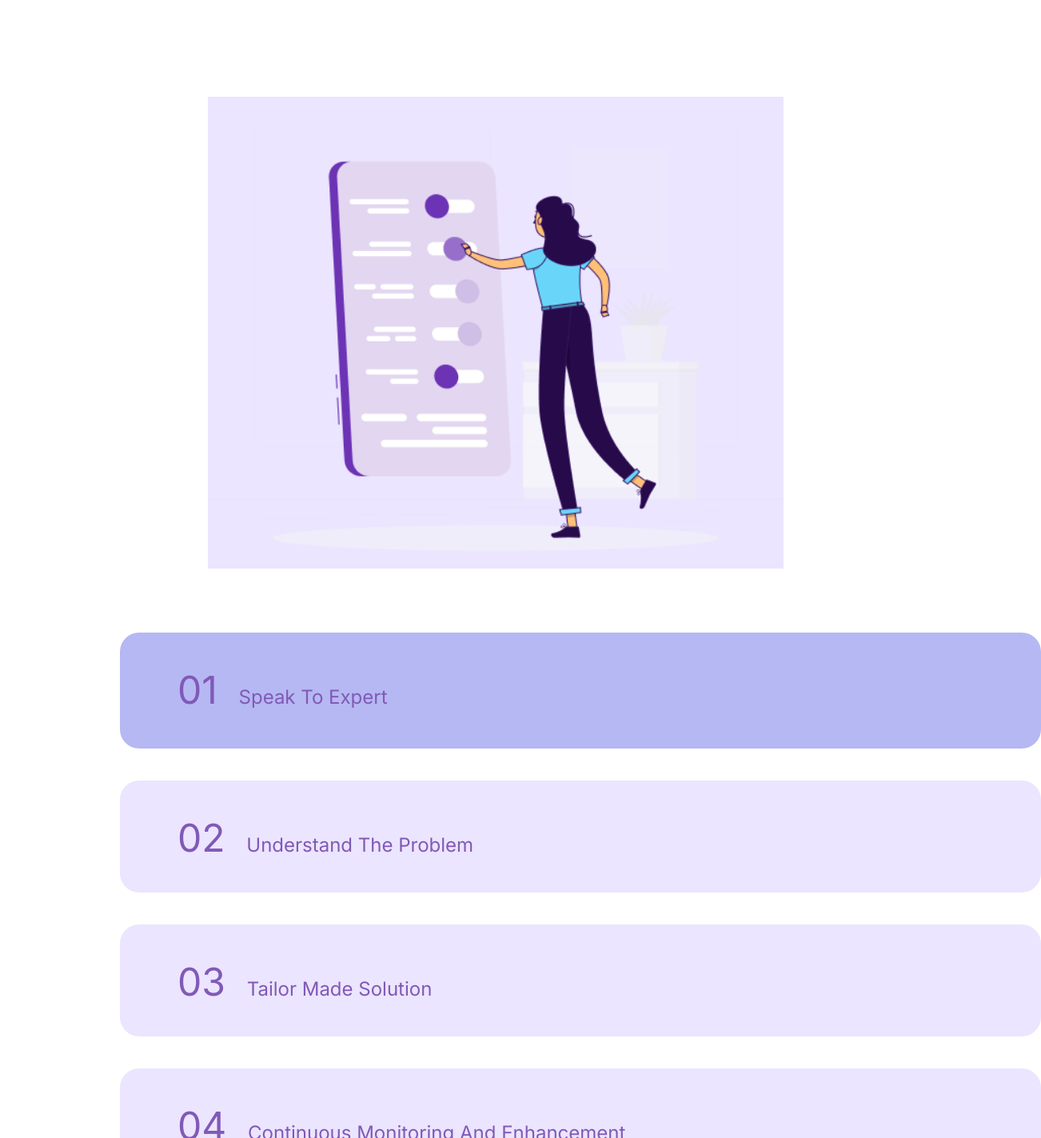
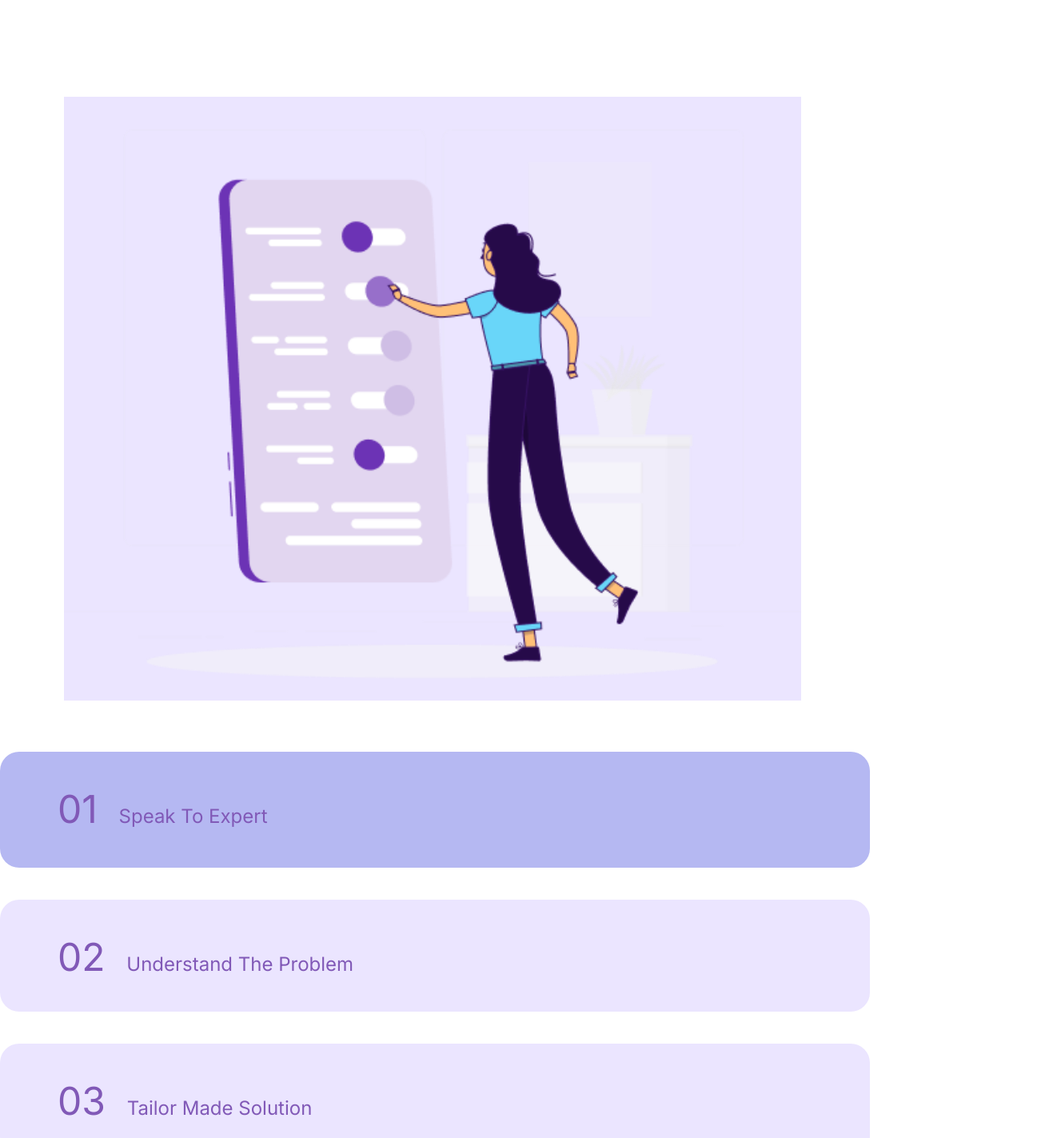
Before and after one commit to krishnakumar-M04/Freelance, a React (Vite) app in the folder Vio-Assignment/: page / in a window 1280 px wide. Shown: the part 5432-6855 px from the top of the page at 80% size, 1302 px wide, since content can reach past the window. Built offline with nearby package versions, Linux system fonts and the light colour scheme.

Commit message:
aliment changes for mobile is done

```diff
--- a/Vio-Assignment/src/App.css
+++ b/Vio-Assignment/src/App.css
@@ -40,14 +40,14 @@
     flex-direction: column;
     justify-content: center;
   }
-  .work img {
+  /* .work img {
     width: 60%;
     margin-left: 180px;
-  }
-  .work-cont {
-    width: 90%;
+  } */
+  /* .work-cont {
+    width: 80%;
     margin-left: 150px;
-  }
+  } */
   .banner1 {
     margin-left: 100px;
   }
@@ -69,7 +69,7 @@
    }
    .work img {
     width: 60%;
-    margin-left: 180px;
+    margin-left: 200px;
   }
   .work-cont {
     width: 80%;
@@ -152,7 +152,7 @@
   }
   .work .img {
     width: 95%;
-    margin-left:30px;
+    margin-left:90px;
     margin-right: 0px;
   }
   /* .work-cont {
@@ -185,6 +185,11 @@
     margin-left: 20px;
 
   }
+  .work .img{
+    width: 100%;
+    margin-left: 15px;
+    margin-right: 0px;
+  }
   .work-cont {
     width: 95%;
     margin-right: 0px;
--- a/Vio-Assignment/src/component/Section7.jsx
+++ b/Vio-Assignment/src/component/Section7.jsx
@@ -21,13 +21,13 @@ const Section7 = () => {
           Simplifying the XXXX experience
         </h4>
       </div>
-      <div className="flex justify-center gap-20 work">
-        <div className=" mt-20 ml-20 img">
-          <img className=" bg-[#EBE5FF]" src={img1} alt="" />
+      <div className="flex justify-center gap-16 work">
+        <div className=" mt-20 ml-20 w-[80%] img">
+          <img className=" bg-[#EBE5FF] w-[90%]" src={img1} alt="" />
         </div>
         <div className="w-[100%] ml-0  ">
           <div
-            className="w-[80%] work-cont  bg-[#EBE5FF]  rounded-3xl  "
+            className="w-[85%] work-cont  bg-[#EBE5FF]  rounded-3xl  "
             style={{ background: bgcolor[0] }}
             onClick={() => hoverEffect(0)}
           >
@@ -37,7 +37,7 @@ const Section7 = () => {
             </h1>
           </div>
           <div
-            className="w-[80%] h-[140px] mt-10 bg-[#EBE5FF]  rounded-3xl work-cont   "
+            className="w-[85%] h-[140px] mt-10 bg-[#EBE5FF]  rounded-3xl work-cont   "
             style={{ background: bgcolor[1] }}
             onClick={() => hoverEffect(1)}
           >
@@ -47,7 +47,7 @@ const Section7 = () => {
             </h1>
           </div>
           <div
-            className="w-[80%] h-[140px] mt-10  bg-[#EBE5FF] work-cont  rounded-3xl "
+            className="w-[85%] h-[140px] mt-10  bg-[#EBE5FF] work-cont  rounded-3xl "
             style={{ background: bgcolor[2] }}
             onClick={() => hoverEffect(2)}
           >
@@ -57,7 +57,7 @@ const Section7 = () => {
             </h1>
           </div>
           <div
-            className="w-[80%] h-[140px] mt-10  bg-[#EBE5FF]  rounded-3xl work-cont "
+            className="w-[85%] h-[140px] mt-10  bg-[#EBE5FF]  rounded-3xl work-cont "
             style={{ background: bgcolor[3] }}
             onClick={() => hoverEffect(3)}
           >
```
